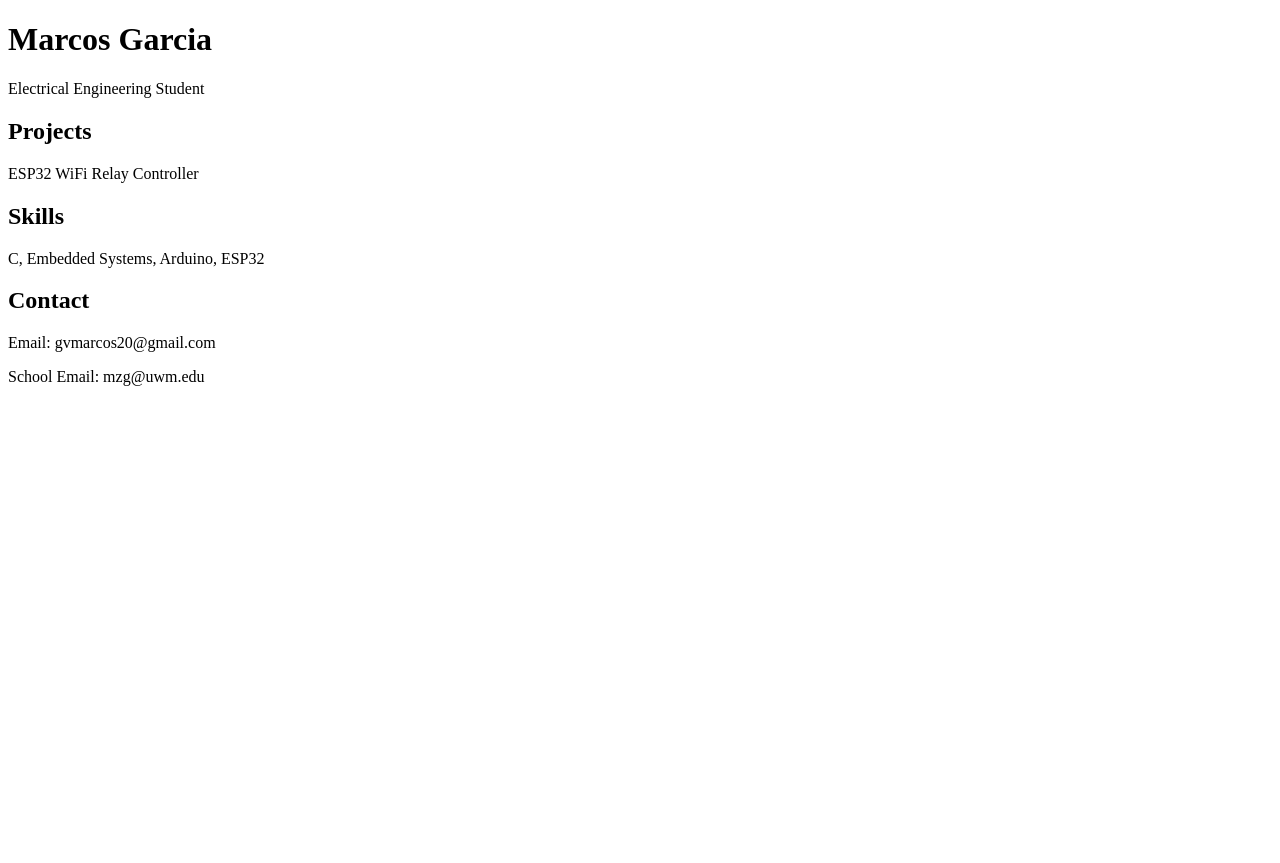
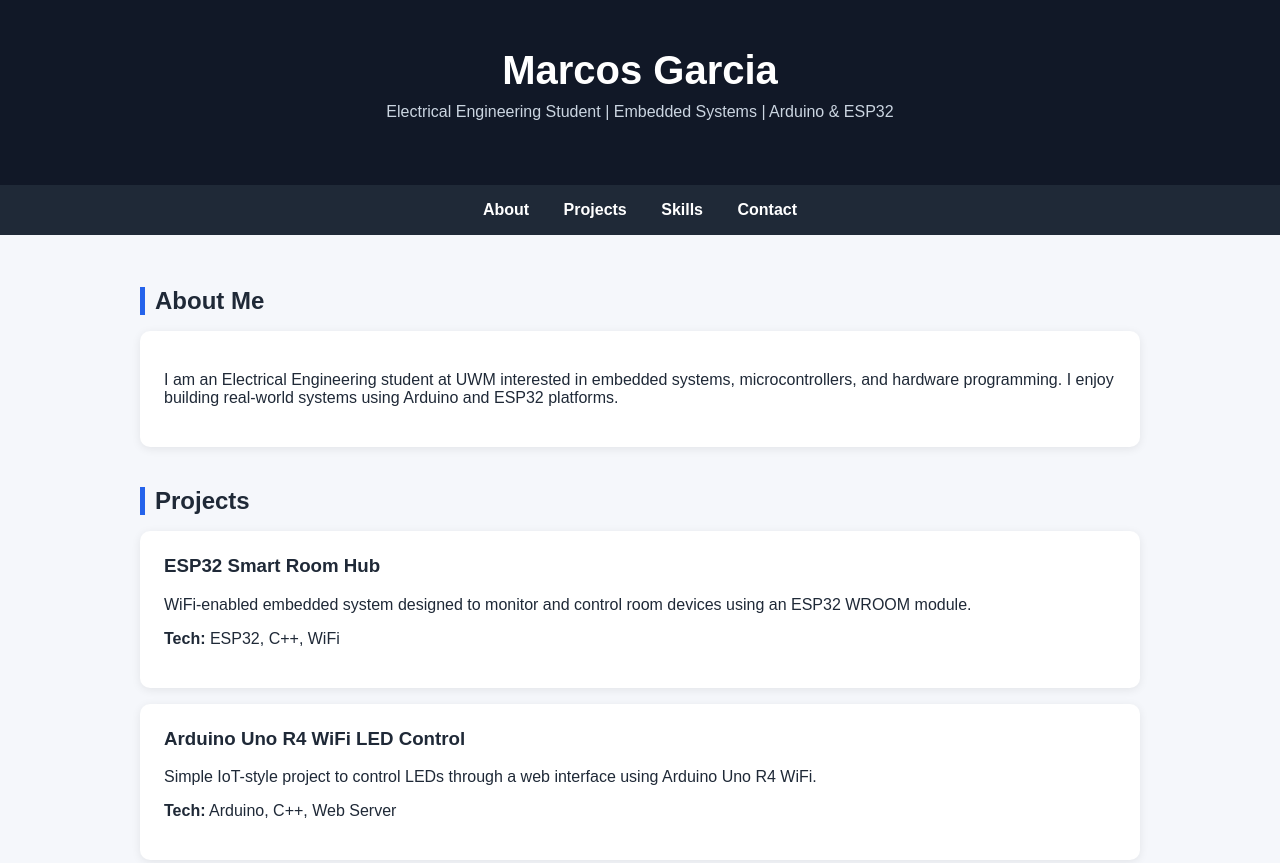
Before and after one commit to marcosgarcia-ee/marcosgarcia-ee.github.io, a plain HTML site: page index.html in a window 1280 px wide. Shown: the top 863 px of the page. Before the commit the page ends 800 px from the top, so only its background shows below. Drawn offline with Linux system fonts and the light colour scheme.

Commit message:
Revamp portfolio layout and content
Updated the portfolio layout and added sections for About, Projects, Skills, and Contact. Enhanced styling for better visual presentation.

```diff
--- a/index.html
+++ b/index.html
@@ -1,20 +1,163 @@
 <!DOCTYPE html>
-<html>
+<html lang="en">
 <head>
-    <title>Marcos Garcia Portfolio</title>
+    <meta charset="UTF-8">
+    <meta name="viewport" content="width=device-width, initial-scale=1.0">
+    <title>Marcos Garcia | EE Portfolio</title>
+
+    <style>
+        body {
+            margin: 0;
+            font-family: Arial, Helvetica, sans-serif;
+            background-color: #f5f7fb;
+            color: #1f2937;
+        }
+
+        header {
+            background-color: #111827;
+            color: white;
+            padding: 3rem 1rem;
+            text-align: center;
+        }
+
+        header h1 {
+            margin: 0;
+            font-size: 2.5rem;
+        }
+
+        header p {
+            margin-top: 10px;
+            color: #cbd5e1;
+        }
+
+        nav {
+            background-color: #1f2937;
+            text-align: center;
+            padding: 1rem;
+        }
+
+        nav a {
+            color: white;
+            margin: 0 15px;
+            text-decoration: none;
+            font-weight: bold;
+        }
+
+        nav a:hover {
+            text-decoration: underline;
+        }
+
+        .container {
+            max-width: 1000px;
+            margin: auto;
+            padding: 2rem;
+        }
+
+        section {
+            margin-bottom: 2.5rem;
+        }
+
+        h2 {
+            border-left: 5px solid #2563eb;
+            padding-left: 10px;
+            margin-bottom: 1rem;
+        }
+
+        .card {
+            background: white;
+            padding: 1.5rem;
+            margin-bottom: 1rem;
+            border-radius: 10px;
+            box-shadow: 0 2px 10px rgba(0,0,0,0.08);
+        }
+
+        .card h3 {
+            margin-top: 0;
+        }
+
+        footer {
+            text-align: center;
+            padding: 2rem;
+            background: #111827;
+            color: white;
+            margin-top: 2rem;
+        }
+    </style>
 </head>
+
 <body>
+
+<header>
     <h1>Marcos Garcia</h1>
-    <p>Electrical Engineering Student</p>
+    <p>Electrical Engineering Student | Embedded Systems | Arduino & ESP32</p>
+</header>
 
+<nav>
+    <a href="#about">About</a>
+    <a href="#projects">Projects</a>
+    <a href="#skills">Skills</a>
+    <a href="#contact">Contact</a>
+</nav>
+
+<div class="container">
+
+    <section id="about">
+        <h2>About Me</h2>
+        <div class="card">
+            <p>
+                I am an Electrical Engineering student at UWM interested in embedded systems,
+                microcontrollers, and hardware programming. I enjoy building real-world systems
+                using Arduino and ESP32 platforms.
+            </p>
+        </div>
+    </section>
+
+    <section id="projects">
         <h2>Projects</h2>
-    <p>ESP32 WiFi Relay Controller</p>
 
+        <div class="card">
+            <h3>ESP32 Smart Room Hub</h3>
+            <p>
+                WiFi-enabled embedded system designed to monitor and control room devices
+                using an ESP32 WROOM module.
+            </p>
+            <p><strong>Tech:</strong> ESP32, C++, WiFi</p>
+        </div>
+
+        <div class="card">
+            <h3>Arduino Uno R4 WiFi LED Control</h3>
+            <p>
+                Simple IoT-style project to control LEDs through a web interface using Arduino Uno R4 WiFi.
+            </p>
+            <p><strong>Tech:</strong> Arduino, C++, Web Server</p>
+        </div>
+
+    </section>
+
+    <section id="skills">
         <h2>Skills</h2>
-    <p>C, Embedded Systems, Arduino, ESP32</p>
+        <div class="card">
+            <p>C / C++ (Arduino)</p>
+            <p>Embedded Systems</p>
+            <p>Digital Logic Design</p>
+            <p>Git & GitHub</p>
+            <p>Basic Networking (WiFi modules)</p>
+        </div>
+    </section>
 
+    <section id="contact">
         <h2>Contact</h2>
-    <p>Email: gvmarcos20@gmail.com</p>
-    <p>School Email: mzg@uwm.edu</p>
+        <div class="card">
+            <p>Email: your-email@example.com</p>
+            <p>GitHub: github.com/marcosgarcia-ee</p>
+        </div>
+    </section>
+
+</div>
+
+<footer>
+    <p>© 2026 Marcos Garcia</p>
+</footer>
+
 </body>
 </html>
```
Lines whose indentation alone changed are shown as unchanged.
